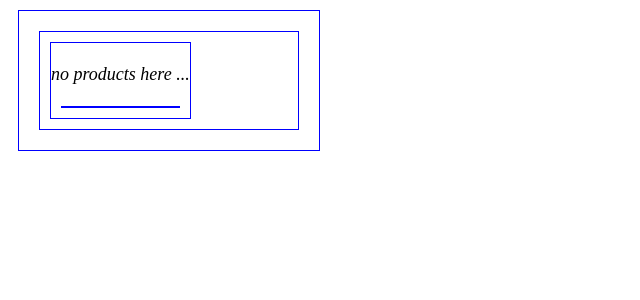
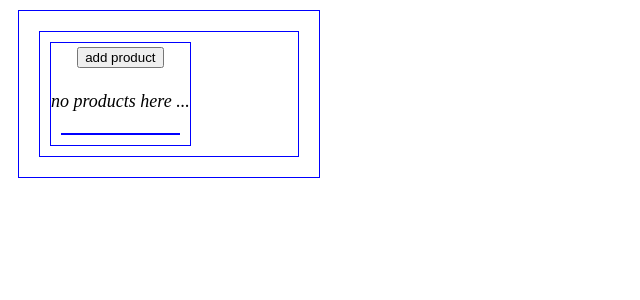
Before and after one commit to Alfaussa/TempConverter, a React (Vite) app in the folder TempConv/: page / in a window 1280 px wide. Shown: the top 300 px of the page, without its empty margins (0-640 px from the left). Built offline with nearby package versions, Linux system fonts and the light colour scheme.

Commit message:
⊗jsrtPmRtAD

```diff
--- a/TempConv/src/routes/root.jsx
+++ b/TempConv/src/routes/root.jsx
@@ -1,5 +1,5 @@
 
-import { Outlet, Link, useLoaderData } from 'react-router-dom';
+import { Outlet, Link, useLoaderData, Form } from 'react-router-dom';
 
 import { getStudents } from '../forStorage'
 
@@ -18,6 +18,9 @@ function Root() {
 return (
 	<div id="main">
 		<div id="menu">
+			<Form method="post">
+				<button type="submit">add product</button>
+			</Form>
 		{students.length ? (
 			<nav>
 				{students.map((student)=>
```
